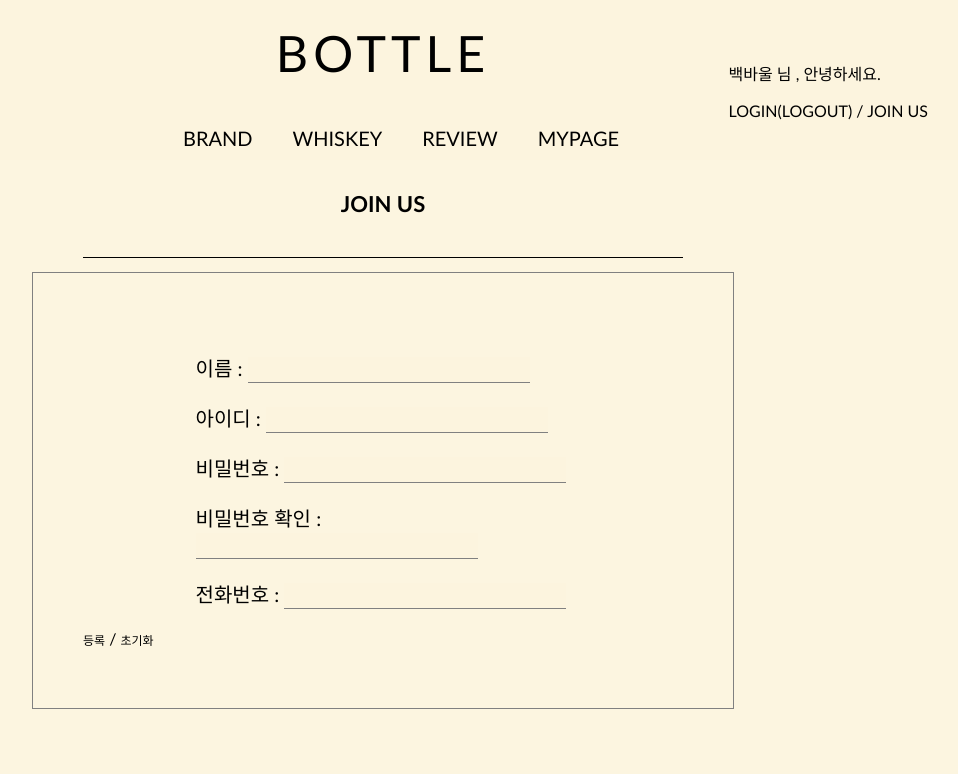
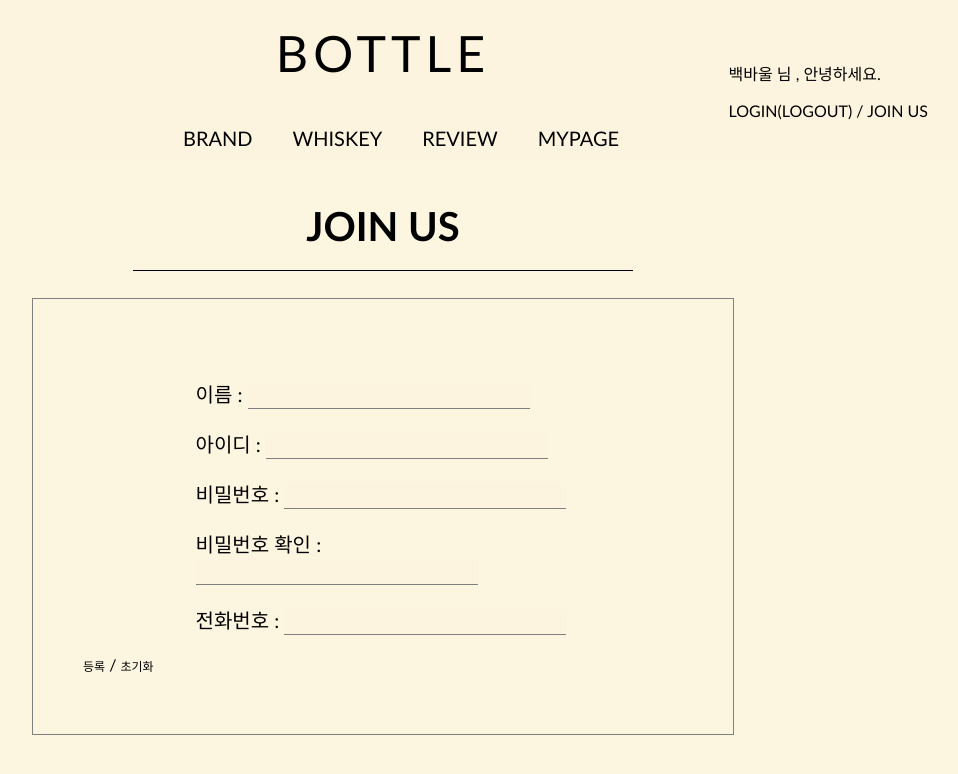
Before and after one commit to Analog-PaulBaek/BottleMVC, a plain HTML site: page joinus.html in a window 1280 px wide. Shown: the whole page, without its empty margins (257-1215 px from the left). Drawn offline with Linux system fonts and the light colour scheme.

Commit message:
타이틀 변경

```diff
--- a/joinus.html
+++ b/joinus.html
@@ -166,11 +166,11 @@
         }
 
         .title {
-            padding: 15px 0 40px;
-            width: 600px;
+            padding: 15px 0 20px 0;
+            width: 500px;
             border-bottom: 1px solid black;
             text-align: center;
-            font-size: 22px;
+            font-size: 40px;
         }
 
         .input_wrap {
```
Also changed, not shown: customer.html (+1 -1 lines), login.html (+3 -3 lines).
